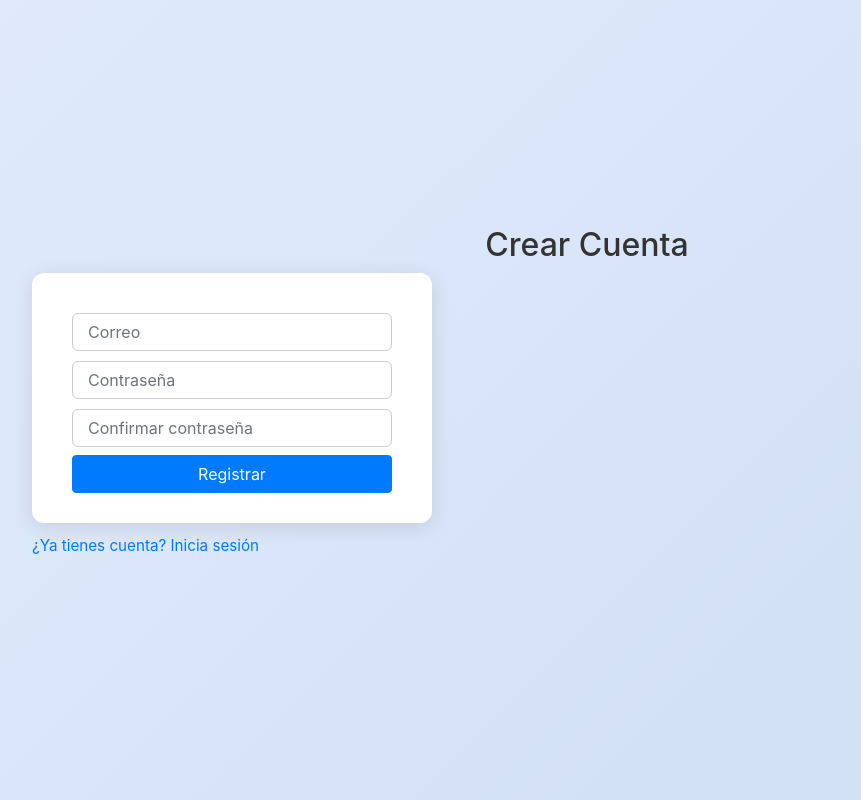
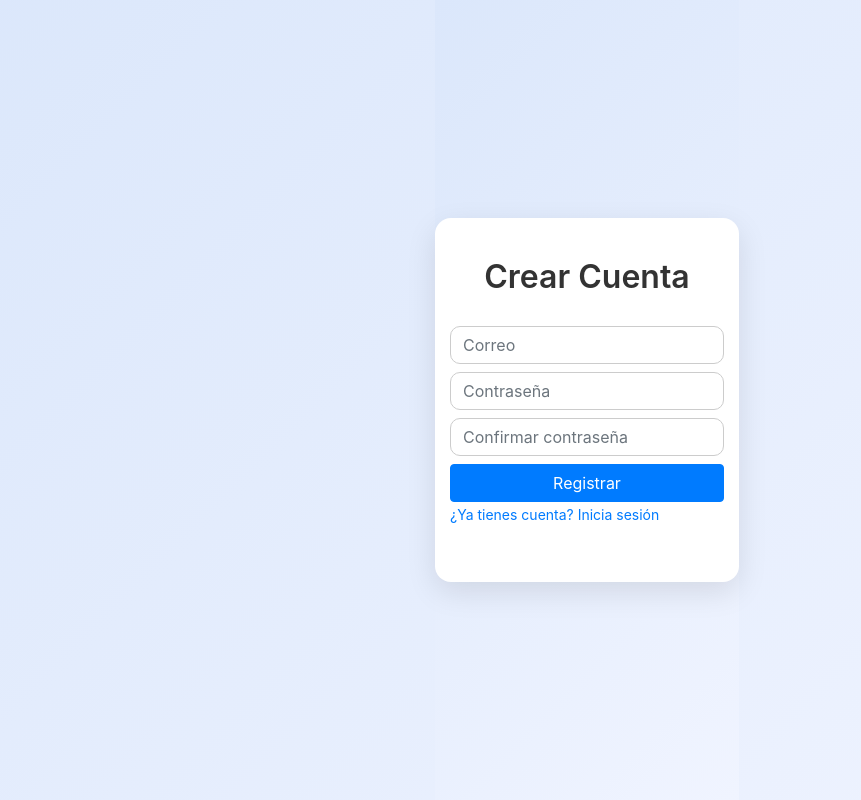
Before and after one commit to Matyroman/TP2, a PHP site: page /TP2/register.php in a window 1280 px wide. Shown: the whole page, without its empty margins (53-914 px from the left). Run offline with PHP 8.4, Linux system fonts and the light colour scheme; a stand-in replaces the project's code that opens the database connection.

Commit message:
Update css.css
Signed-off-by: Matytute <165533228+Matyroman@users.noreply.github.com>

```diff
--- a/css.css
+++ b/css.css
@@ -1,81 +1,96 @@
-/* Reset básico y estilos del body */
-body {
-    font-family: 'Segoe UI', Tahoma, Geneva, Verdana, sans-serif;
-    background: linear-gradient(135deg, #e0eafc, #cfdef3);
+/* Fondo general */
+body, html {
+  height: 100%;
+  margin: 0;
+  background: linear-gradient(135deg, #dbe7fb, #f0f4ff);
+  font-family: 'Segoe UI', sans-serif;
   display: flex;
+  justify-content: center;
   align-items: center;
-    justify-content: center;
-    height: 100vh;
-    margin: 0;
 }
 
-/* Encabezado */
-h2 {
-    color: #333;
-    margin-bottom: 20px;
+/* Tarjeta centrada */
+.container {
+  background: white;
+  padding: 40px 30px;
+  border-radius: 16px;
+  box-shadow: 0 10px 30px rgba(0, 0, 0, 0.1);
+  max-width: 400px;
+  width: 100%;
 }
 
-/* Contenedor del formulario */
-form {
-    background: #fff;
-    padding: 30px 40px;
-    border-radius: 12px;
-    box-shadow: 0 4px 20px rgba(0, 0, 0, 0.1);
-    width: 100%;
-    max-width: 400px;
-    text-align: center;
+/* Título */
+h2.text-center {
+  font-weight: 600;
+  margin-bottom: 30px;
+  color: #333;
 }
 
-/* Inputs y botón */
-input[type="email"],
-input[type="password"] {
-    width: 100%;
-    padding: 12px 15px;
-    margin: 10px 0;
+/* Inputs */
+form input.form-control {
+  padding: 12px;
+  border-radius: 10px;
   border: 1px solid #ccc;
-    border-radius: 6px;
-    font-size: 1rem;
-    transition: border 0.3s ease;
+  transition: all 0.3s;
 }
 
-input:focus {
-    border-color: #4CAF50;
-    outline: none;
+form input:focus {
+  border-color: #007bff;
+  box-shadow: 0 0 0 0.1rem rgba(0,123,255,.25);
 }
 
-button {
-    width: 100%;
+/* Botón Entrar */
+.btn-primary {
+  background-color: #007bff;
+  border: none;
   padding: 12px;
-    background-color: #4CAF50;
-    color: white;
-    font-size: 1rem;
+  border-radius: 10px;
   font-weight: bold;
-    border: none;
-    border-radius: 6px;
-    cursor: pointer;
-    transition: background-color 0.3s ease;
+  transition: background-color 0.3s;
 }
 
-button:hover {
-    background-color: #43a047;
+.btn-primary:hover {
+  background-color: #0056b3;
 }
 
-/* Enlace para recuperar contraseña o registrarse */
-a {
-    display: inline-block;
-    margin-top: 12px;
+/* Links */
+p a {
+  font-size: 14px;
   color: #007bff;
   text-decoration: none;
-    font-size: 0.95rem;
 }
 
-a:hover {
+p a:hover {
   text-decoration: underline;
 }
 
-/* Mensaje de error */
-p {
+/* Error */
+.text-danger {
   margin-top: 10px;
-    color: #d9534f;
-    font-size: 0.9rem;
+  font-size: 14px;
 }
+
+/* Botón de Google */
+a[href*="https://accounts.google.com"] {
+  background-color: #db4437;
+  color: white !important;
+  font-weight: bold;
+  padding: 12px;
+  border-radius: 10px;
+  display: inline-block;
+  width: 100%;
+  margin-top: 20px;
+  text-decoration: none;
+  transition: background 0.3s;
+}
+
+a[href*="https://accounts.google.com"]:hover {
+  background-color: #c23321;
+}
+
+/* Perfil */
+.card {
+  margin-top: 30px;
+  border-radius: 12px;
+  box-shadow: 0 5px 15px rgba(0, 0, 0, 0.1);
+}
```
Lines whose indentation alone changed are shown as unchanged.
